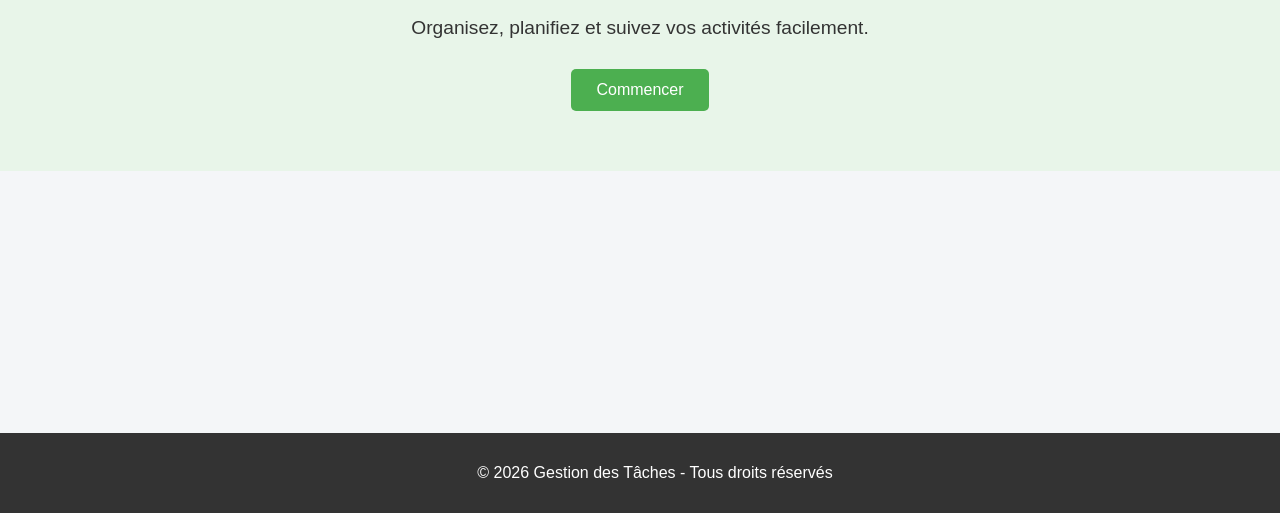
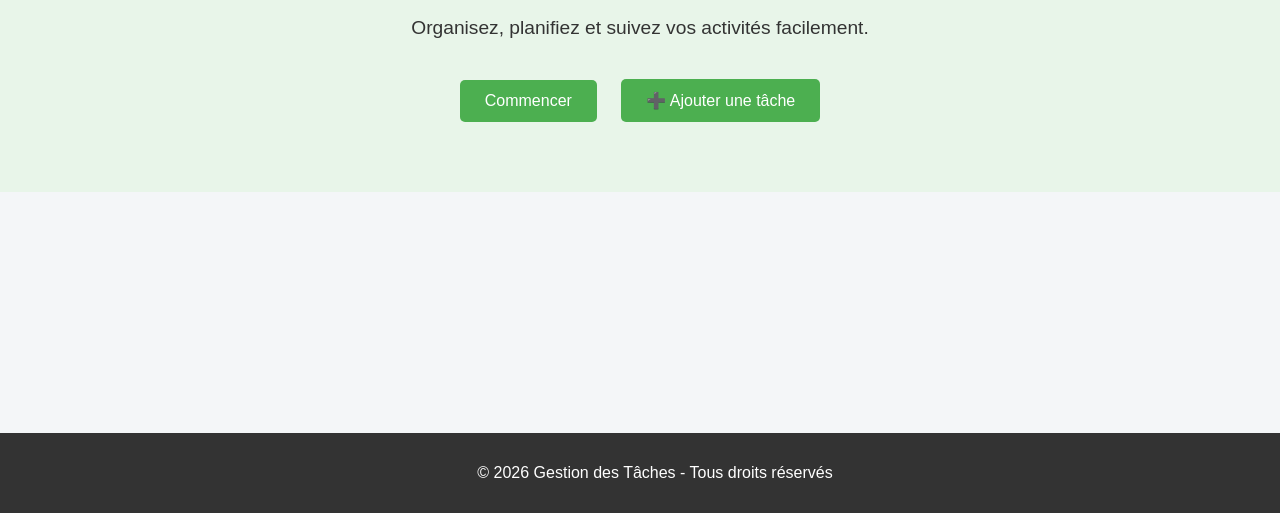
Before and after one commit to tete3benissan-bit/gestion-des-taches-git, a plain HTML site: page index.html in a window 1280 px wide. Shown: the part 287-800 px from the top of the page. Drawn offline with Linux system fonts and the light colour scheme.

Commit message:
ajout d'un boutton

```diff
--- a/index.html
+++ b/index.html
@@ -53,6 +53,7 @@
       border-radius: 5px;
       cursor: pointer;
       font-size: 1em;
+      margin: 10px;
     }
     .btn:hover {
       background: #45a049;
@@ -84,10 +85,18 @@
     <h1>Bienvenue sur votre gestionnaire de tâches</h1>
     <p>Organisez, planifiez et suivez vos activités facilement.</p>
     <button class="btn">Commencer</button>
+    <!-- Nouveau bouton -->
+    <button class="btn" onclick="ajouterTache()">➕ Ajouter une tâche</button>
   </section>
 
   <footer>
     <p>&copy; 2026 Gestion des Tâches - Tous droits réservés</p>
   </footer>
+
+  <script>
+    function ajouterTache() {
+      alert("Fonctionnalité à venir : formulaire pour ajouter une nouvelle tâche !");
+    }
+  </script>
 </body>
 </html>
```
